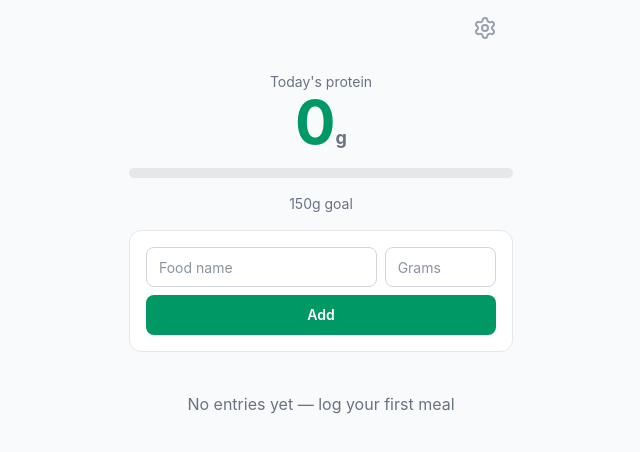
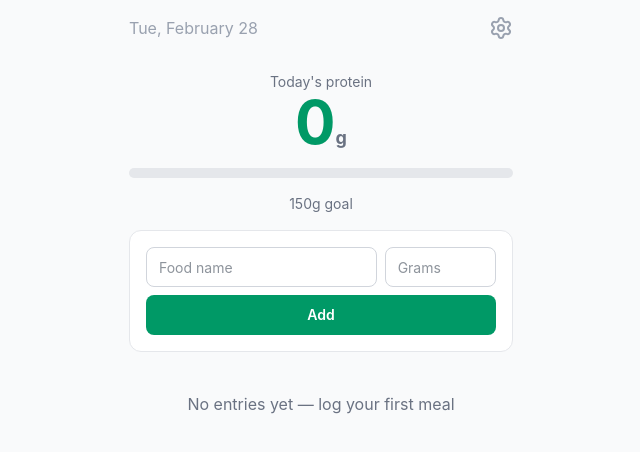
Before and after one commit to jrumbawa/protein-tracker, a React (Vite) app: page / in a window 1280 px wide. Shown: the top 452 px of the page, without its empty margins (319-959 px from the left). Built offline with nearby package versions, Linux system fonts and the light colour scheme.

Commit message:
feat: add formatted date

```diff
--- a/src/App.jsx
+++ b/src/App.jsx
@@ -46,9 +46,16 @@ function App() {
     0,
   )
 
+  const date = new Date().toLocaleDateString([], {
+    weekday: 'short',
+    month: 'long',
+    day: 'numeric',
+  })
+
   return (
     <div className="max-w-sm mx-auto text-center space-y-4">
-      <div className="flex p-4">
+      <div className="flex py-4">
+        <p className="text-gray-400">{date}</p>
         <SettingsIcon setShowSettings={setShowSettings} />
       </div>
       <div>
```
